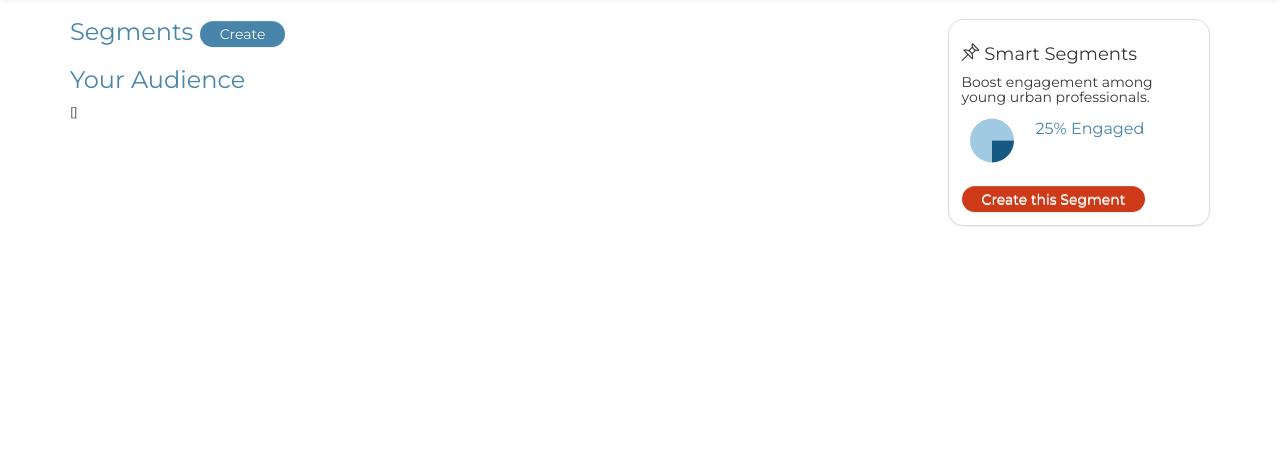
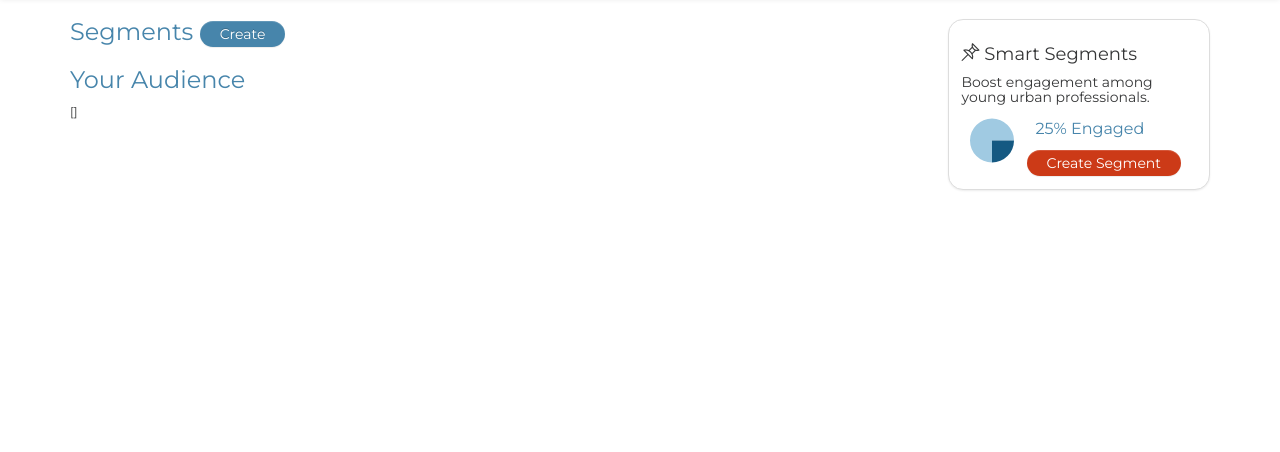
Before and after one commit to edgeflip/capuchin, a Python web app: template capuchin/views/templates/audience/index.html in a window 1280 px wide. Shown: the part 136-588 px from the top of the page. Run offline with Jinja, Linux system fonts and the light colour scheme; the template is opened without the code that fills it: most values are stand-ins (such as "Sample title", 1, 10 or a date in 2020); some libraries are stand-ins or nearby versions.

Commit message:
smart segment create button tweaks

```diff
--- a/capuchin/views/static/css/capuchin.css
+++ b/capuchin/views/static/css/capuchin.css
@@ -343,6 +343,7 @@ div.smart-segment span.caption{
 div.smart-segment .btn-default{
     background-color: #CC3A17;
     background-image: none;
+    text-shadow: none;
 }
 div.smart-segment .sub-header {
     margin-top: 1em;
--- a/capuchin/views/templates/audience/index.html
+++ b/capuchin/views/templates/audience/index.html
@@ -42,7 +42,7 @@
                     <svg></svg>
                     <span class="caption">25% Engaged</span>
                 </p>
-                <a href="{{ url_for('.create') }}" class="btn btn-default">Create this Segment</a>
+                <a href="{{ url_for('.create') }}" class="btn btn-default">Create Segment</a>
             </div>
         </div>
     </div>
```
